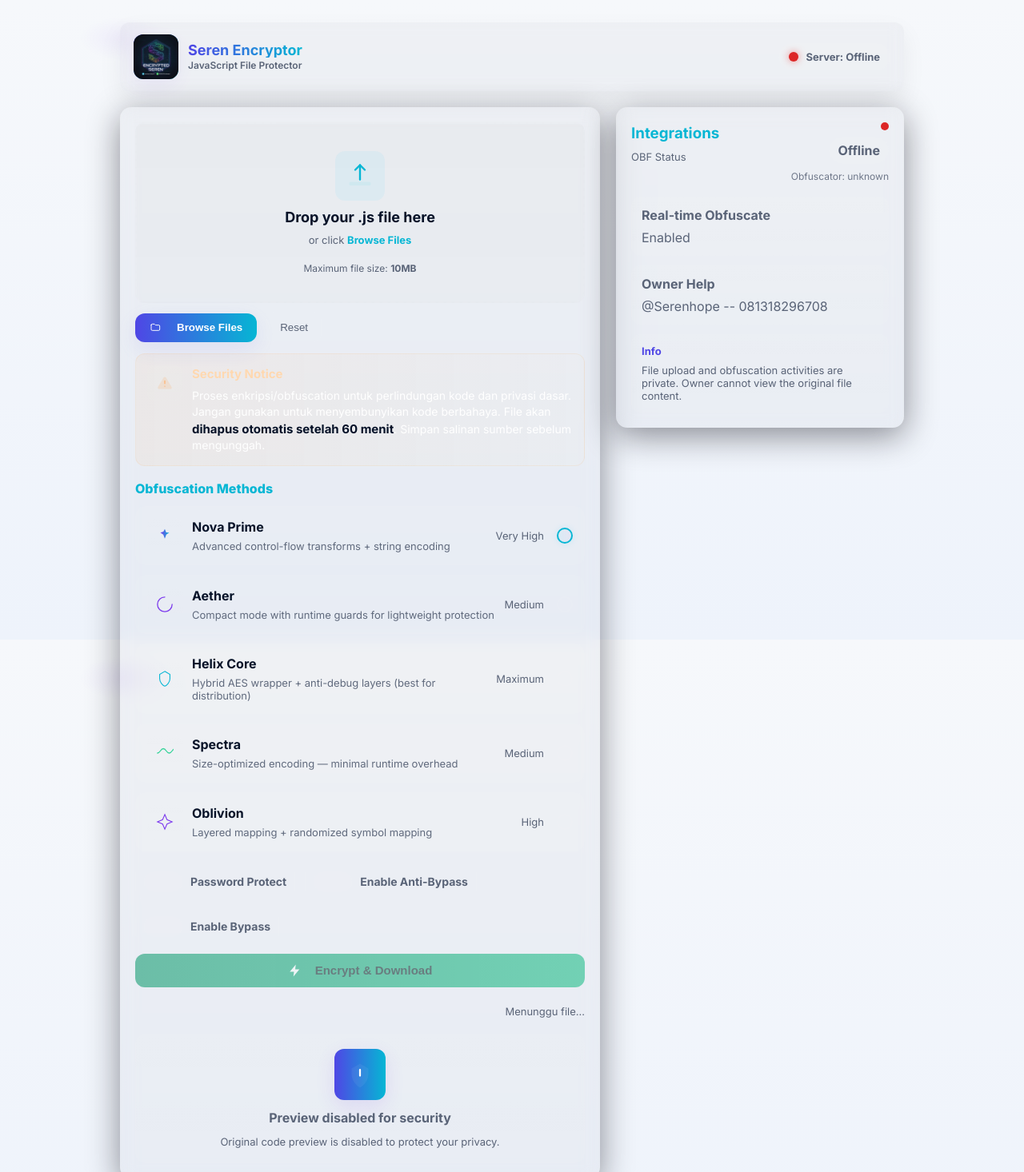
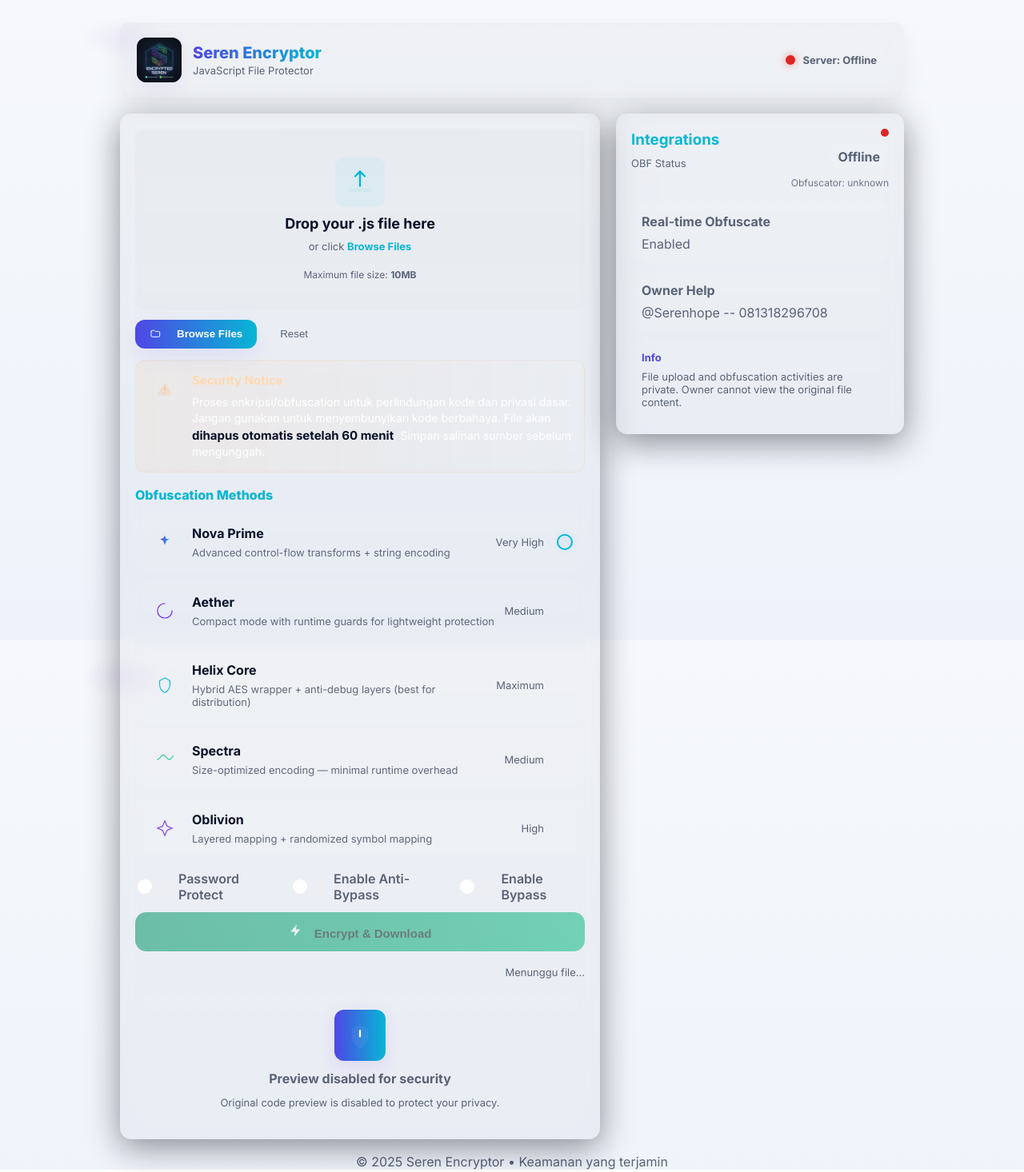
Before and after one commit to Ginra233/seren-encryptor, a website: page public/index.html in a window 1280 px wide. Shown: the top 1466 px of the page at 80% size. Drawn offline with Linux system fonts and the light colour scheme; no server answers.

Commit message:
Add files via upload

```diff
--- a/public/index.html
+++ b/public/index.html
@@ -196,76 +196,6 @@
   background: var(--danger) !important;
   animation: none;
 }
-/* ==== RESPONSIVE PERBAIKAN CARD & SWITCH ==== */
-header {
-  display:flex;
-  align-items:center;
-  justify-content:space-between;
-  gap:12px;
-  padding:14px 16px;
-}
-.brand { display:flex; align-items:center; gap:12px; }
-.title h1 { font-size:18px; line-height:1.1; font-weight:700; }
-.title p { font-size:12px; color:var(--muted); font-weight:600; }
-
-/* Card dan tombol utama */
-.card { padding:18px; border-radius:14px; }
-.controls { display:flex; flex-wrap:wrap; gap:12px; align-items:center; }
-.controls label {
-  display:flex; align-items:center; gap:10px;
-  padding:8px 10px; border-radius:10px;
-  border:1px solid rgba(255,255,255,0.02);
-  cursor:pointer; user-select:none;
-}
-.controls label span { font-weight:700; color:var(--muted); font-size:14px; }
-.switch {
-  --w:48px; --h:26px;
-  width:var(--w); height:var(--h);
-  border-radius:999px; background:rgba(255,255,255,0.05);
-  position:relative; flex-shrink:0;
-}
-.switch .knob {
-  width:18px; height:18px;
-  background:var(--bg);
-  border-radius:50%;
-  position:absolute; left:4px; top:4px;
-  transition:transform .16s ease;
-}
-.switch.on { background:linear-gradient(90deg,var(--accent-1),var(--accent-2)); }
-.switch.on .knob { transform:translateX(22px); background:#fff; }
-
-/* Password field */
-#pwWrap { display:none; min-width:220px; }
-#pwWrap input {
-  padding:9px 12px;
-  border-radius:10px;
-  border:1px solid rgba(255,255,255,0.05);
-  background:transparent;
-  color:var(--text);
-}
-
-/* Tombol Encrypt */
-.big-btn {
-  width:100%;
-  padding:12px 16px;
-  border:none;
-  border-radius:12px;
-  font-weight:800;
-  display:flex;
-  align-items:center;
-  justify-content:center;
-  gap:10px;
-  cursor:pointer;
-}
-
-/* Responsif */
-@media (max-width:768px) {
-  header { flex-direction:column; align-items:flex-start; }
-  .controls { flex-direction:column; align-items:stretch; }
-  .controls label { width:100%; justify-content:flex-start; }
-  #pwWrap { width:100%; }
-  .big-btn { width:100%; }
-}
 </style>
 </head>
 <body>
@@ -431,34 +361,37 @@
 
           <div class="action">
             <div class="controls">
-    <label for="pwSwitch">
+              <label style="display:flex;align-items:center;gap:8px">
                 <div id="pwSwitch" class="switch" role="switch" aria-checked="false" tabindex="0"><div class="knob"></div></div>
-      <span>Password Protect</span>
+                <span style="color:var(--muted);font-weight:600">Password Protect</span>
               </label>
 
-    <label for="bypassSwitch">
+              <label style="display:flex;align-items:center;gap:8px">
                 <div id="bypassSwitch" class="switch" role="switch" aria-checked="false" tabindex="0"><div class="knob"></div></div>
-      <span>Enable Anti-Bypass</span>
+                <span style="color:var(--muted);font-weight:600">Enable Anti-Bypass</span>
               </label>
 
-    <label for="byppassSwitch">
+              <label style="display:flex;align-items:center;gap:8px">
                 <div id="byppassSwitch" class="switch" role="switch" aria-checked="false" tabindex="0"><div class="knob"></div></div>
-      <span>Enable Bypass</span>
+                <span style="color:var(--muted);font-weight:600">Enable Bypass</span>
               </label>
 
-    <div id="pwWrap">
-      <input id="password" type="password" placeholder="Masukkan password">
+              <div id="pwWrap" style="margin-left:auto;display:none">
+                <input id="password" type="password" placeholder="Masukkan password" style="padding:8px 12px;border-radius:10px;border:1px solid rgba(255,255,255,0.04);background:transparent;color:var(--text)">
               </div>
             </div>
 
-  <button id="encryptBtn" class="big-btn" disabled aria-disabled="true">
-    <svg width="18" height="18" viewBox="0 0 24 24" style="margin-right:6px" fill="none" xmlns="http://www.w3.org/2000/svg">
-      <path d="M13 2L3 14h7l-1 8 10-12h-7l1-8z" fill="white" opacity="0.95"/>
+            <button id="encryptBtn" class="big-btn" disabled aria-disabled="true" aria-label="Encrypt and download">
+              <!-- lightning svg -->
+              <svg width="18" height="18" viewBox="0 0 24 24" style="margin-right:10px" fill="none" xmlns="http://www.w3.org/2000/svg">
+                <path d="M13 2L3 14h7l-1 8 10-12h-7l1-8z" fill="white" opacity="0.9"/>
               </svg>
               Encrypt & Download
             </button>
 
-  <div class="progress-wrap" style="margin-top:10px;">
+            <div class="progress-wrap" aria-hidden>
+            <!-- Encryption success notice (hidden by default) -->
+<div id="encNotice" style="display:none;margin-top:14px"></div>
               <div class="progress-bar"><i id="progress" style="width:0%"></i></div>
               <div id="statusText" style="color:var(--muted);font-size:13px">Menunggu file...</div>
             </div>
@@ -552,37 +485,6 @@
 methods.forEach(m=>{
   m.addEventListener('click', ()=> setActiveMethod(m));
   m.addEventListener('keydown', e=> { if(e.key==='Enter' || e.key===' ') setActiveMethod(m); });
-});
-// === FIX: Toggle switch bisa ON/OFF normal ===
-function toggleSwitch(el) {
-  const isOn = el.classList.contains('on');
-  if (isOn) {
-    // turn off
-    el.classList.remove('on');
-    el.setAttribute('aria-checked', 'false');
-  } else {
-    // turn on
-    el.classList.add('on');
-    el.setAttribute('aria-checked', 'true');
-  }
-
-  // khusus untuk Password Protect: tampil/sembunyi input password
-  if (el.id === 'pwSwitch') {
-    document.getElementById('pwWrap').style.display = el.classList.contains('on') ? 'block' : 'none';
-  }
-}
-
-// aktifkan semua switch
-['pwSwitch', 'bypassSwitch', 'byppassSwitch'].forEach(id => {
-  const el = document.getElementById(id);
-  if (!el) return;
-  el.addEventListener('click', () => toggleSwitch(el));
-  el.addEventListener('keydown', e => {
-    if (e.key === ' ' || e.key === 'Enter') {
-      e.preventDefault();
-      toggleSwitch(el);
-    }
-  });
 });
 
 /* file handling */
```
Lines whose indentation alone changed are shown as unchanged.
